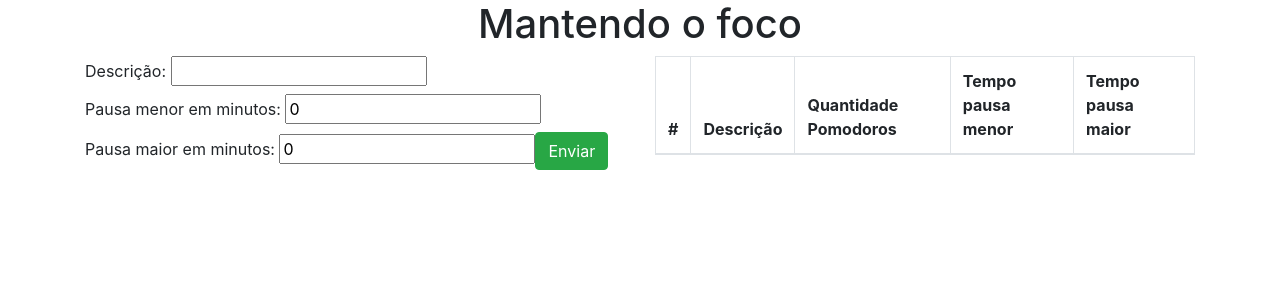
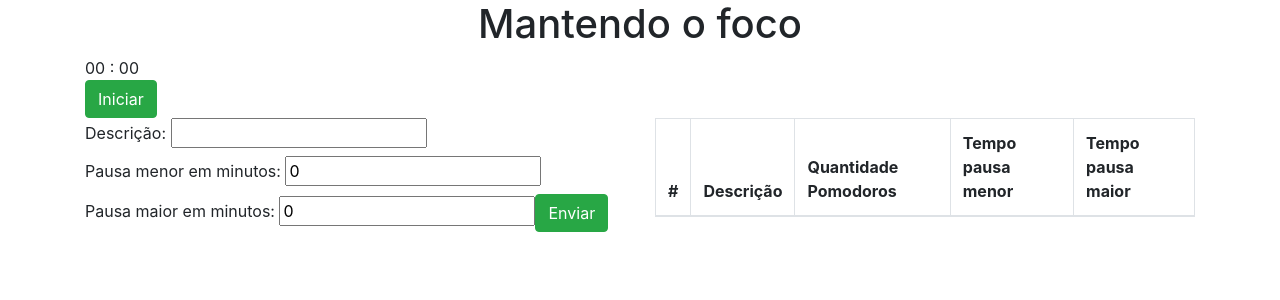
Before and after one commit to leonardosouzafaria/mantendo-o-foco, an Angular app: page / in a window 1280 px wide. Shown: the top 300 px of the page. Built offline with nearby package versions, Linux system fonts and the light colour scheme.

Commit message:
feito cronometro

```diff
--- a/src/app/components/cadastro-tarefa/cadastro-tarefa.module.ts
+++ b/src/app/components/cadastro-tarefa/cadastro-tarefa.module.ts
@@ -5,6 +5,7 @@ import { CadastroTarefaRoutingModule } from './cadastro-tarefa-routing.module';
 import { CadastroTarefaComponent } from './cadastro-tarefa/cadastro-tarefa.component';
 import { FormModule } from '../form/form.module';
 import { TabelaModule } from '../tabela/tabela.module';
+import { CronometroModule } from '../cronometro/cronometro.module';
 
 @NgModule({
   declarations: [CadastroTarefaComponent],
@@ -12,7 +13,8 @@ import { TabelaModule } from '../tabela/tabela.module';
     CommonModule,
     CadastroTarefaRoutingModule,
     FormModule,
-    TabelaModule
+    TabelaModule,
+    CronometroModule
   ]
 })
 export class CadastroTarefaModule { }
--- a/src/app/components/cadastro-tarefa/cadastro-tarefa/cadastro-tarefa.component.html
+++ b/src/app/components/cadastro-tarefa/cadastro-tarefa/cadastro-tarefa.component.html
@@ -2,6 +2,11 @@
   <div class="row">
     <div class="col-md-12">
       <h1 class="text-center">Mantendo o foco</h1>
+    </div>
+  </div>
+  <div class="row">
+    <div class="col-md-12">
+      <app-cronometro></app-cronometro>
     </div>
   </div>
   <div class="row">
--- a/src/app/components/cronometro/cronometro.module.ts
+++ b/src/app/components/cronometro/cronometro.module.ts
@@ -4,8 +4,7 @@ import { CronometroComponent } from './cronometro/cronometro.component';
 
 @NgModule({
   declarations: [CronometroComponent],
-  imports: [
-    CommonModule
-  ]
+  imports: [CommonModule],
+  exports: [CronometroComponent]
 })
 export class CronometroModule { }
--- a/src/app/components/cronometro/cronometro/cronometro.component.html
+++ b/src/app/components/cronometro/cronometro/cronometro.component.html
@@ -1,3 +1,10 @@
-<p>
-  cronometro works!
-</p>
+<div class="mx-auto">
+  <span>
+    <span class="minutos" #minuto>{{minutos}}</span>
+    :
+    <span class="segundos" #segundo>{{segundos}}</span>
+  </span>
+</div>
+
+
+<button type="button" class="btn btn-success" (click)="iniciar()">Iniciar</button>
--- a/src/app/components/cronometro/cronometro/cronometro.component.ts
+++ b/src/app/components/cronometro/cronometro/cronometro.component.ts
@@ -1,4 +1,4 @@
-import { Component, OnInit } from '@angular/core';
+import { Component, OnInit, ViewChild, ElementRef } from '@angular/core';
 
 @Component({
   selector: 'app-cronometro',
@@ -7,9 +7,52 @@ import { Component, OnInit } from '@angular/core';
 })
 export class CronometroComponent implements OnInit {
 
+  minutos = '00';
+  segundos = '00';
+  regressao;
+
+  @ViewChild('minuto') minuto: ElementRef;
+  @ViewChild('segundo') segundo: ElementRef;
+
   constructor() { }
 
   ngOnInit() {
   }
 
+  iniciar(): void {
+    this.minutos = '01';
+    this.iniciarRegressao();
+  }
+
+  iniciarRegressao(): void {
+    this.regressao = setInterval(() => {
+      if (this.minuto.nativeElement.textContent === '00' && this.segundo.nativeElement.textContent === '00') {
+        this.pararRegressao();
+      } else if (this.segundo.nativeElement.textContent === '00') {
+        this.subtrairMinuto();
+        this.segundo.nativeElement.textContent = '09';
+      } else {
+        this.subtrairSegundo();
+      }
+    }, 1000);
+  }
+
+  pararRegressao(): void {
+    clearInterval(this.regressao);
+  }
+
+  subtrairMinuto(): void {
+    this.minuto.nativeElement.textContent -= 1;
+    if (this.minuto.nativeElement.textContent.length < 2) {
+      this.minuto.nativeElement.textContent = '0' + this.minuto.nativeElement.textContent;
+    }
+  }
+
+  subtrairSegundo(): void {
+    this.segundo.nativeElement.textContent -= 1;
+    if (this.segundo.nativeElement.textContent.length < 2) {
+      this.segundo.nativeElement.textContent = '0' + this.segundo.nativeElement.textContent;
+    }
+  }
+
 }
```
